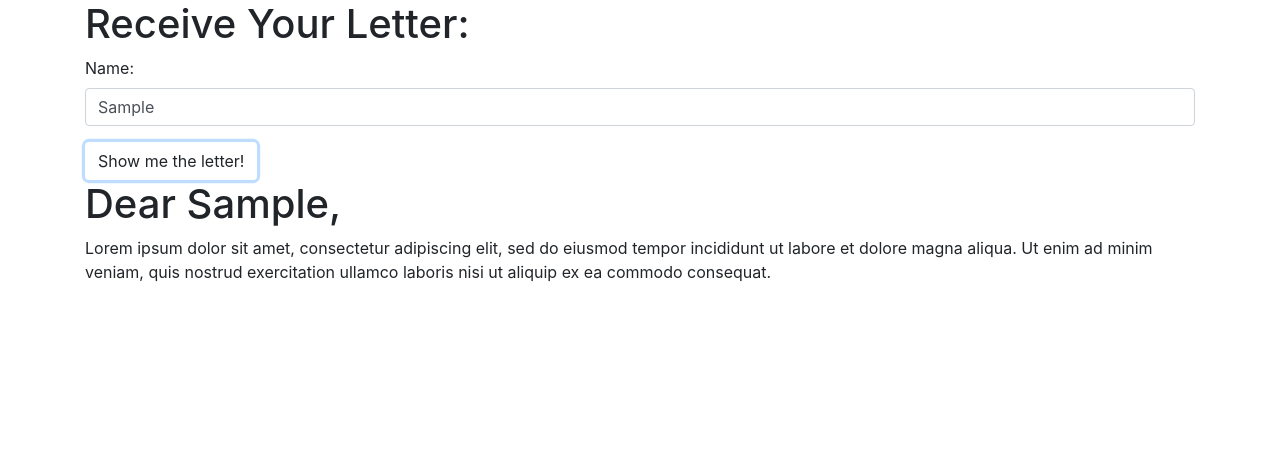
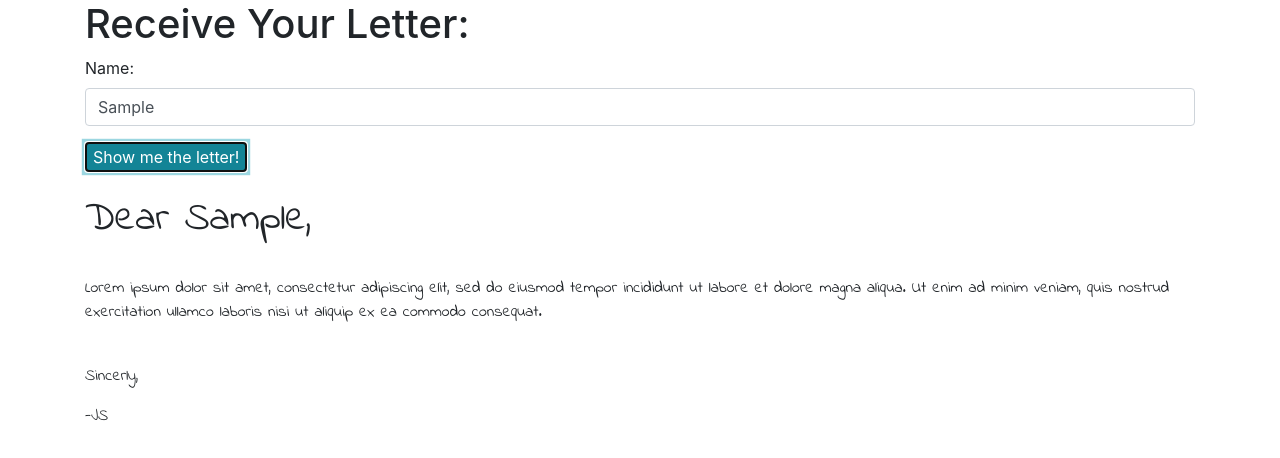
Before and after one commit to paigetiedeman/form-letter, a plain HTML site: page index.html in a window 1280 px wide. Both pictures are taken after typing "Sample" into the empty fields and a click on the button "Show me the letter!". Drawn offline with Linux system fonts and the light colour scheme.

Commit message:
formatting updates

```diff
--- a/css/styles.css
+++ b/css/styles.css
@@ -1,3 +1,4 @@
 #letter {
   display: none;
+  font-family: 'Indie Flower', cursive;
 }
--- a/index.html
+++ b/index.html
@@ -5,6 +5,9 @@
   <link href="css/styles.css" rel="stylesheet" type="text/css">
   <script src="js/jquery-3.6.0.js"></script>
   <script src="js/scripts.js"></script>
+  <link rel="preconnect" href="https://fonts.googleapis.com">
+<link rel="preconnect" href="https://fonts.gstatic.com" crossorigin>
+<link href="https://fonts.googleapis.com/css2?family=Indie+Flower&display=swap" rel="stylesheet">
   <title>Form Letter</title>
 </head>
 <body>
@@ -16,12 +19,14 @@
           <label for="name">Name:</label>
           <input id="name" class="form-control" type="text">
         </div>
-        <button type="submit" class="btn">Show me the letter!</button>
-      </form>
+        <button type="submit" class="btn-info">Show me the letter!</button>
+      </form><br>
     </div>
     <div id="letter">
-      <h1>Dear <span class="name"></span>,</h1>
-      <p>Lorem ipsum dolor sit amet, consectetur adipiscing elit, sed do eiusmod tempor incididunt ut labore et dolore magna aliqua. Ut enim ad minim veniam, quis nostrud exercitation ullamco laboris nisi ut aliquip ex ea commodo consequat.</p>
+      <h1>Dear <span class="name"></span>,</h1><br>
+      <p>Lorem ipsum dolor sit amet, consectetur adipiscing elit, sed do eiusmod tempor incididunt ut labore et dolore magna aliqua. Ut enim ad minim veniam, quis nostrud exercitation ullamco laboris nisi ut aliquip ex ea commodo consequat.</p><br>
+      <p>Sincerly,</p>
+      <p>-JS</p>
     </div>
   </div>
 </body>
```
